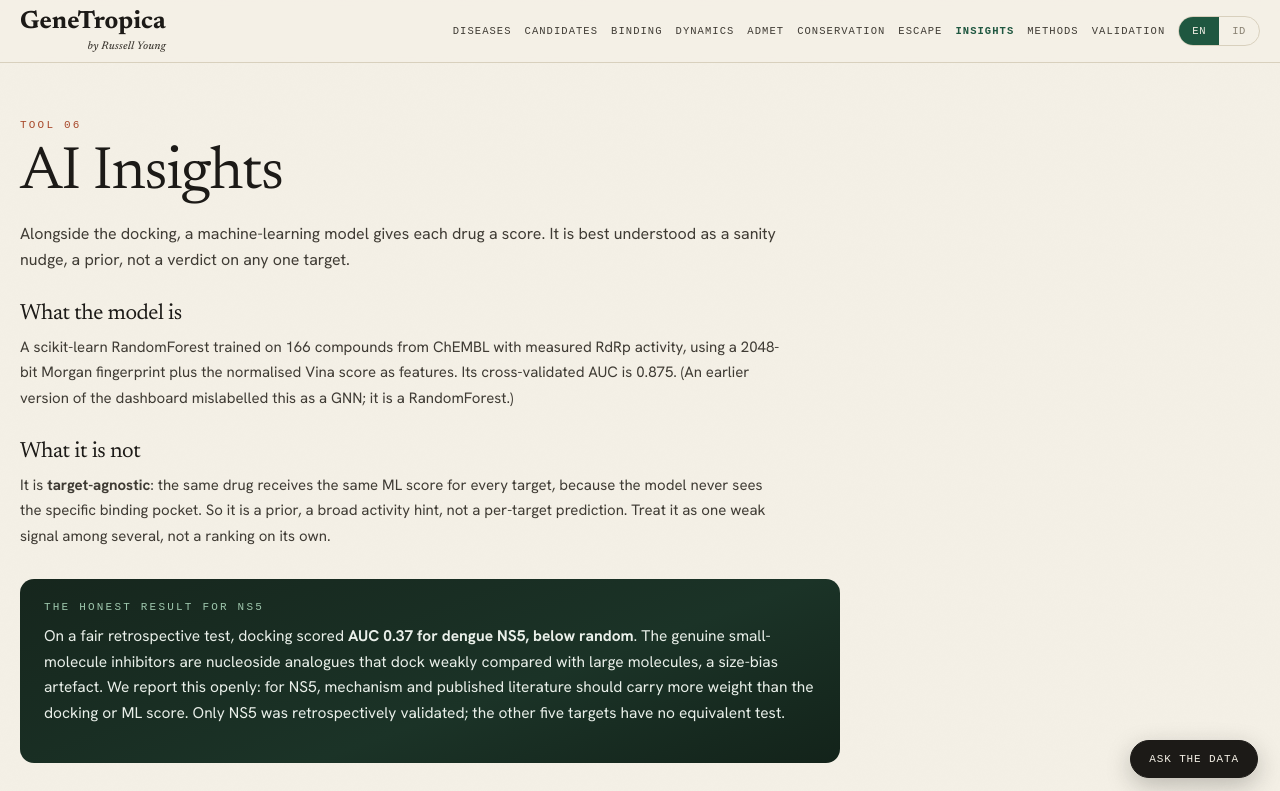
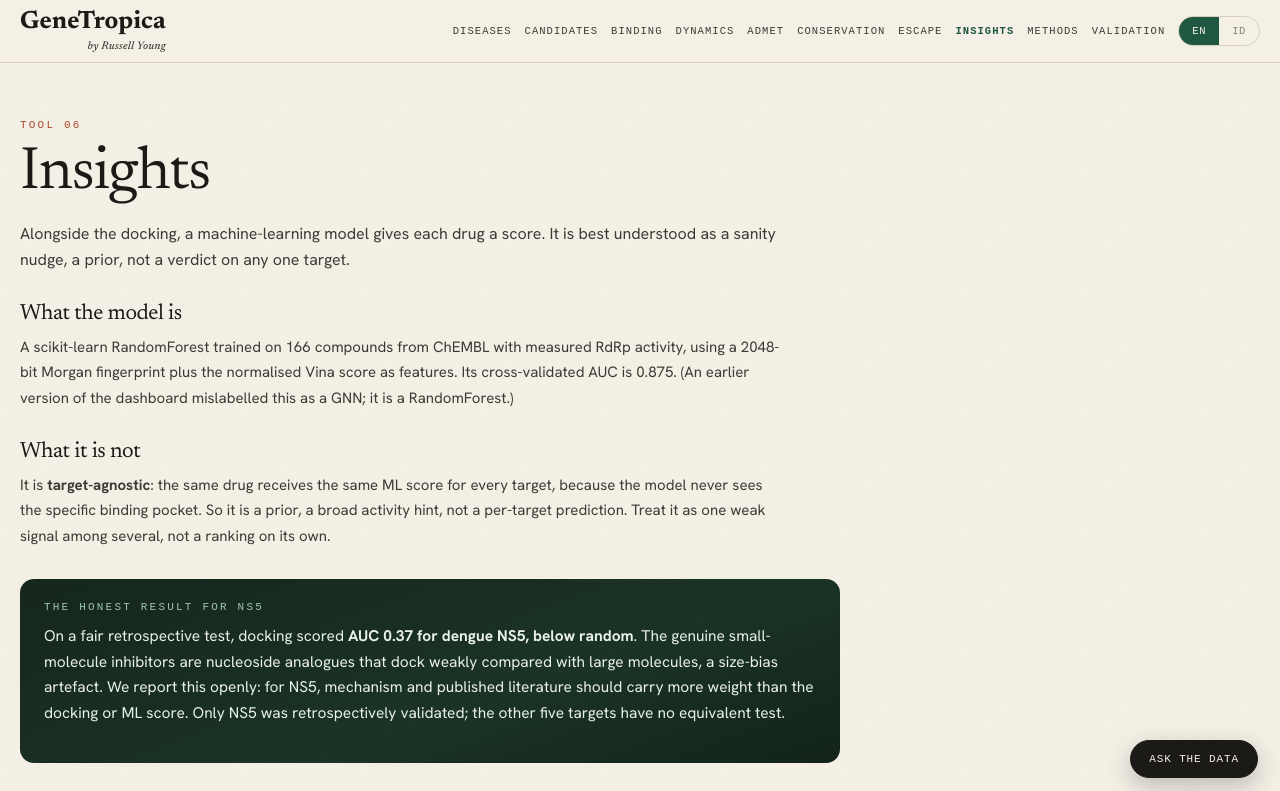
Before and after one commit to RyoungJKT/genetropica-v2, a React (Vite) app in the folder web/: page /app/insights in a window 1280 px wide. Shown: the top 791 px of the page. Built offline with nearby package versions, Linux system fonts and the light colour scheme; a web font is replaced by a local one.

Commit message:
Drop "AI" from the Insights page title
The heading now reuses the existing "Insights" key, which the nav already
translates to "Wawasan", so the orphaned "AI Insights" dictionary entry
is removed. No data or numbers change.

```diff
--- a/web/src/i18n/id.ts
+++ b/web/src/i18n/id.ts
@@ -47,7 +47,6 @@ export const ID: Record<string, string> = {
   "ADMET-safe drug-like": "Mirip obat & aman ADMET",
   "adverse": "merugikan",
   "Against": "Diuji terhadap",
-  "AI Insights": "Wawasan AI",
   "AI:": "AI:",
   "Alerts": "Peringatan",
   "All classes": "Semua kelas",
--- a/web/src/pages/Insights.tsx
+++ b/web/src/pages/Insights.tsx
@@ -71,7 +71,7 @@ export default function Insights() {
   return (
     <div className="wrap" style={{ padding: '56px 0' }}>
       <div className="eyebrow">{t('Tool 06')}</div>
-      <h1 style={{ fontSize: 'clamp(34px,5vw,60px)', fontWeight: 380, marginTop: 12 }}>{t('AI Insights')}</h1>
+      <h1 style={{ fontSize: 'clamp(34px,5vw,60px)', fontWeight: 380, marginTop: 12 }}>{t('Insights')}</h1>
       <p style={{ color: 'var(--ink-soft)', maxWidth: 760, lineHeight: 1.65, margin: '14px 0 0' }}>
         {t('Alongside the docking, a machine-learning model gives each drug a score. It is best understood as a sanity nudge, a prior, not a verdict on any one target.')}
       </p>
```
